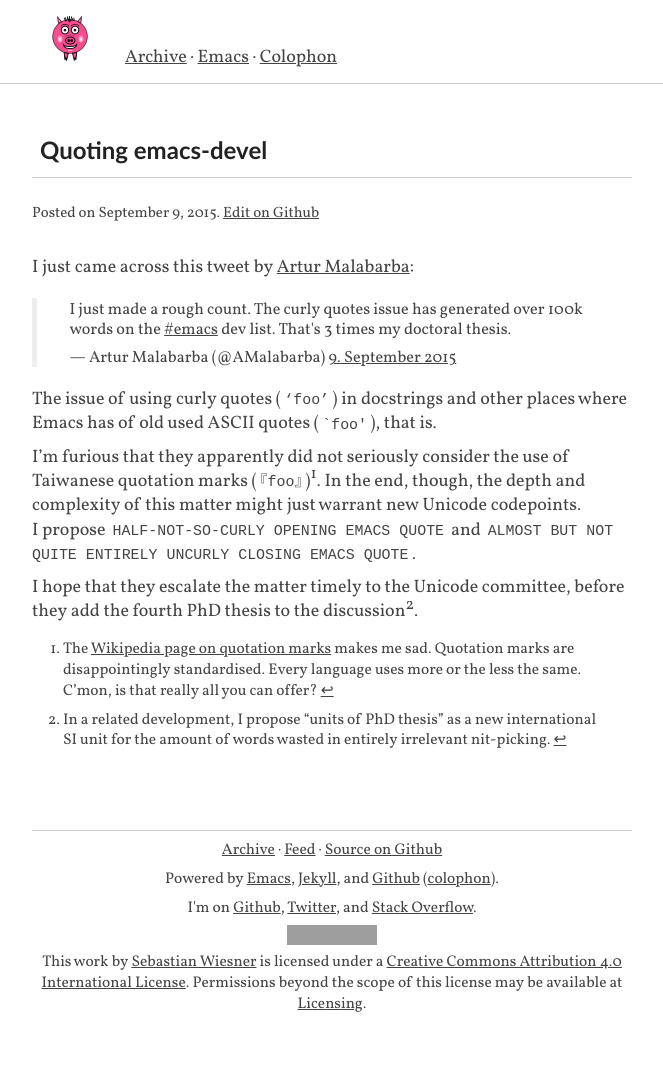
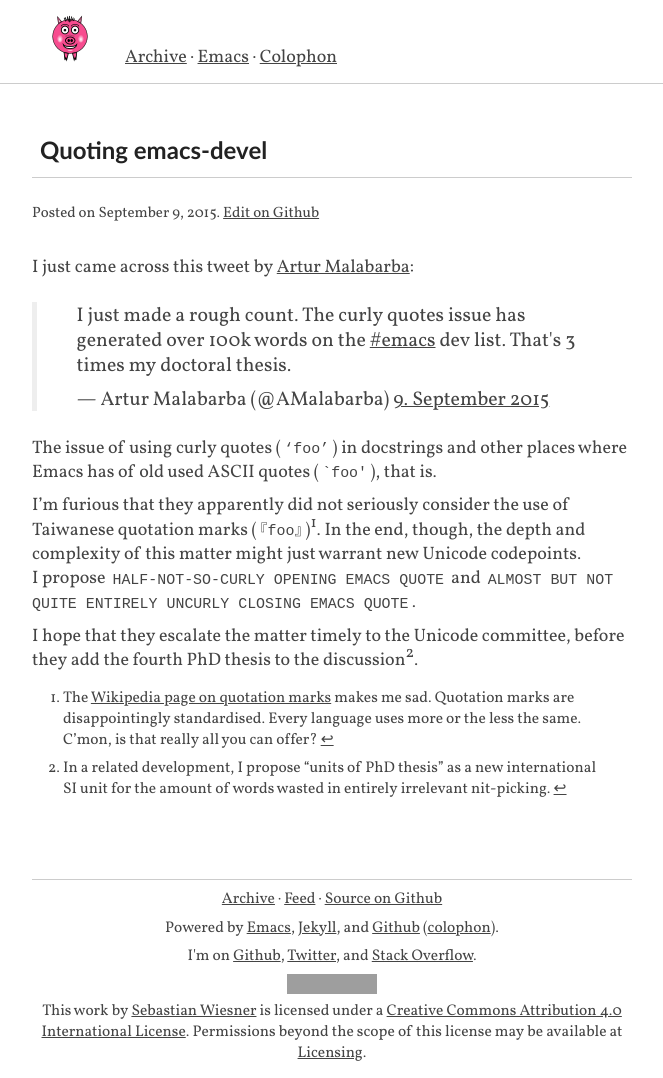
Before and after one commit to flooose/lunaryorn.github.io, a Jekyll site: the page built from _posts/2015-09-09-quoting-emacs-devel.md, in a window 1280 px wide. Shown: the whole page, without its empty margins (308-971 px from the left). Built offline with Jekyll 4.4.1, drawn with Linux system fonts in a browser that asks for light colours; some web fonts are replaced; Markdown is read by kramdown in place of the engine named in the settings; comment, search, counter and statistics services are not loaded; before the commit the page ends 1030 px from its top, so only the background shows below that; grey boxes are pictures that could not be loaded.

Commit message:
Increase font size in block quotes
Make them stand out!

```diff
--- a/_sass/main.scss
+++ b/_sass/main.scss
@@ -108,7 +108,7 @@ sup {
 
 blockquote {
   border-left: 5px solid $quote-border-color;
-  font-size: .9em;
+  font-size: 1.1em;
   line-height: 1.25;
   margin: 1.2em 0;
   padding: 0 2em;
```
